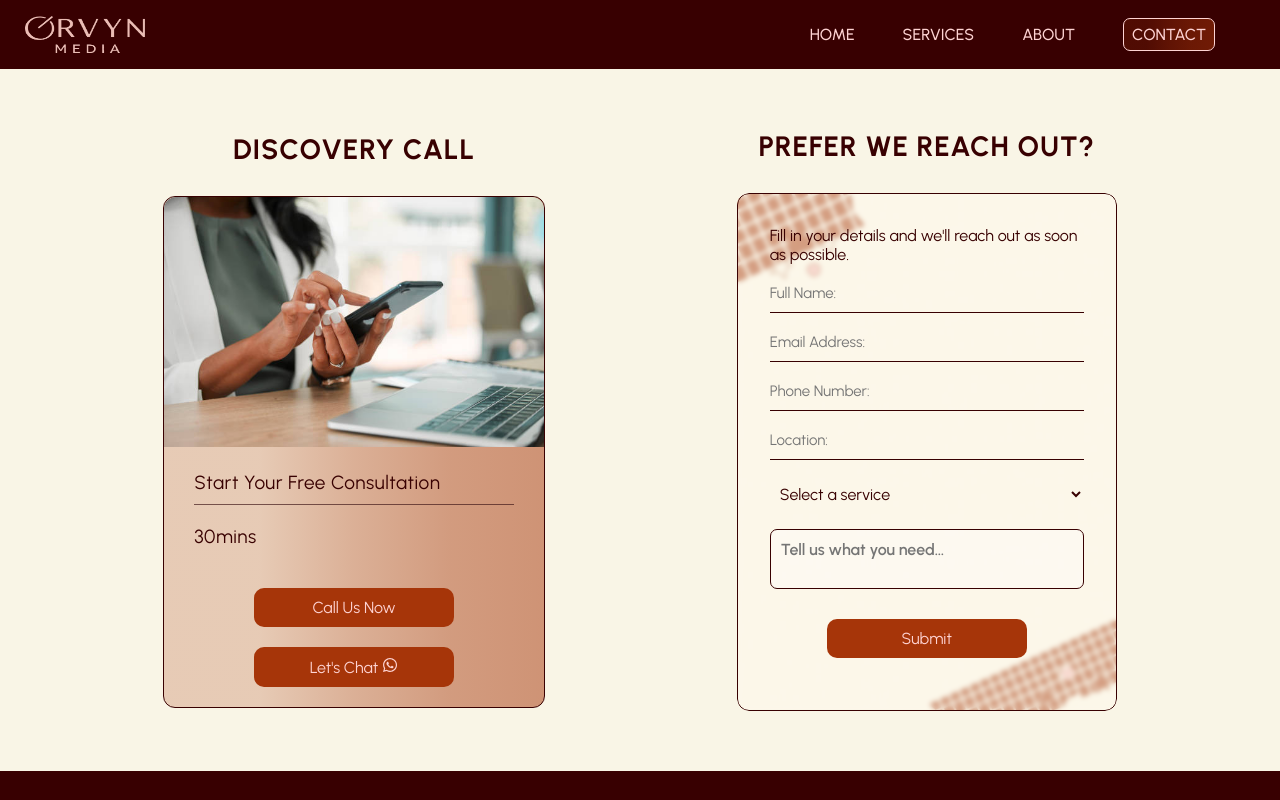
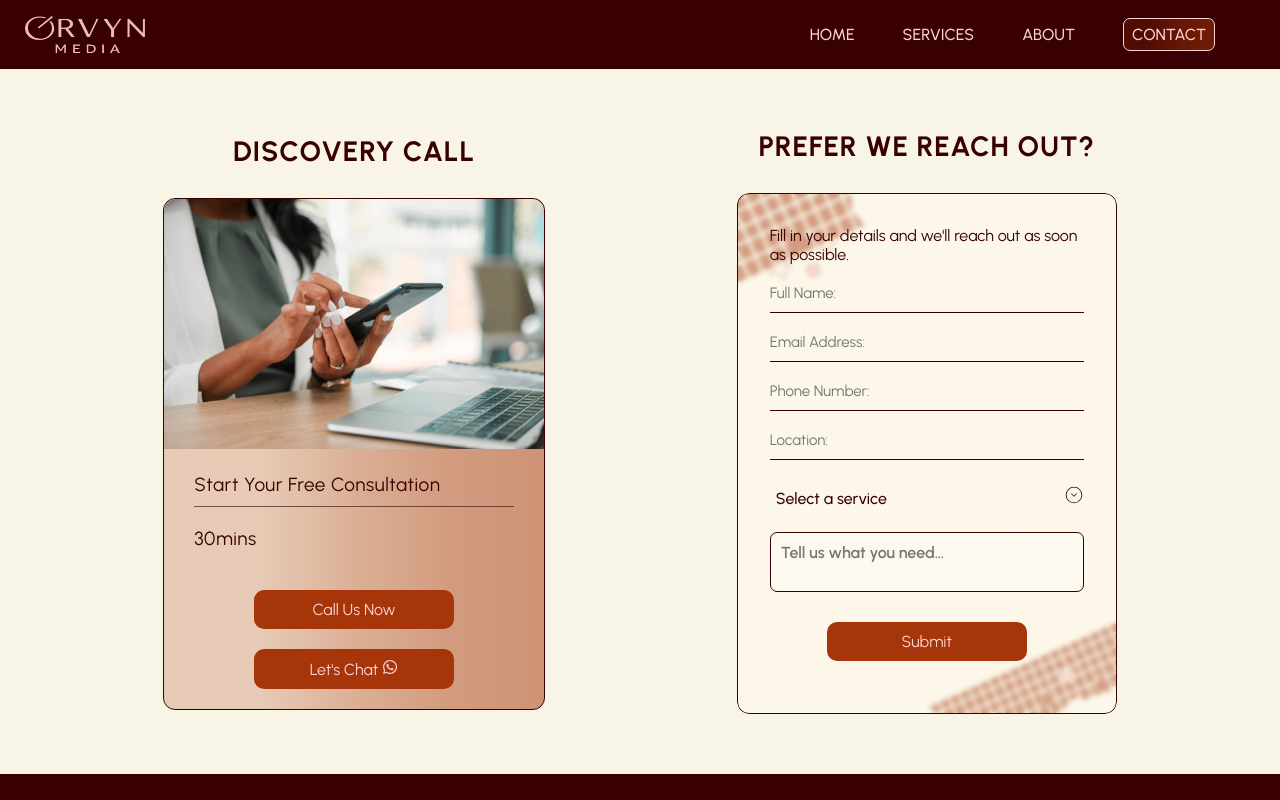
Before and after one commit to OlajuwonX/OrvynMedia, a React (Vite) app: page /contact in a window 1280 px wide. Shown: the top 800 px of the page. Built offline with nearby package versions, Linux system fonts and the light colour scheme; a web font is replaced by a local one.

Commit message:
after the new whatsapp link and the dropdown icon

```diff
--- a/src/Components/BTSVideo/BTSVideo.jsx
+++ b/src/Components/BTSVideo/BTSVideo.jsx
@@ -16,14 +16,11 @@ const BTSVideo = () => {
             </h1>
           </div>
           <p>
-            We'll capture clean behind-the-scenes shots of you doing your
-            thing, perfect for content and brand storytelling.
+            We'll capture clean behind-the-scenes shots of you doing your thing,
+            perfect for content and brand storytelling.
           </p>
           <h3>1 – 30 mins shoot, edited and ready to post.</h3>
-          <a
-            href="https://wa.me/2348071802928?text=Hi%20Orvyn%20Media%2C%20I'm%20interested%20in%20a%20graphics%20design%20project.%20Here%20are%20the%20details%3A%0A-%20Type%20of%20design%3A%20%0A-%20What%20it's%20for%3A%20%0A-%20Any%20deadline%3A%20%0A-%20My%20name%3A
-"
-          >
+          <a href="https://wa.link/i0alen">
             <button className="Button">Book Instantly</button>
           </a>
         </div>
--- a/src/Components/ContactForm/ContactForm.css
+++ b/src/Components/ContactForm/ContactForm.css
@@ -82,11 +82,32 @@
 
 .FormSelect {
   background: inherit;
+  appearance: none;
+  -webkit-appearance: none;
+  -moz-appearance: none;
   border: none;
   padding: 4px 6px;
+  font-weight: 500;
   border-radius: 4px;
   color: var(--text);
   font-size: var(--font-size-p);
+  outline: none;
+  cursor: pointer;
+}
+
+.SelectWrapper {
+  position: relative;
+  width: 100%;
+  display: flex;
+  justify-content: space-between;
+  cursor: pointer;
+  margin-top: 5px;
+}
+
+.SelectIcon {
+  pointer-events: none;
+  color: var(--text);
+  z-index: 2;
 }
 
 .ContactForm .Button {
--- a/src/Components/ContactForm/ContactForm.jsx
+++ b/src/Components/ContactForm/ContactForm.jsx
@@ -1,7 +1,10 @@
-import { useState } from "react";
+import { useRef, useState } from "react";
 import "./ContactForm.css";
+import { CiCircleChevDown } from "react-icons/ci";
 
 const ContactForm = () => {
+  const selectRef = useRef();
+
   const [selectedService, setSelectedService] = useState("");
   const [description, setDescription] = useState("");
   const [isSubmitting, setIsSubmitting] = useState(false);
@@ -63,13 +66,14 @@ const ContactForm = () => {
           <input type="tel" name="phone" placeholder="Phone Number:" required />
           <input type="text" name="location" placeholder="Location:" required />
 
+          <div className="SelectWrapper">
             <select
               id="selectedService"
               name="selectedService"
               value={selectedService}
               onChange={(e) => setSelectedService(e.target.value)}
+              required
               className="FormSelect"
-            required
             >
               <option value="" disabled>
                 Select a service
@@ -82,6 +86,13 @@ const ContactForm = () => {
               <option value="Website Development">Web Development</option>
               <option value="Graphics Design">Graphics Design</option>
             </select>
+            <span
+              onClick={() => selectRef.current?.focus()}
+              className="SelectIcon"
+            >
+              <CiCircleChevDown size={20} />
+            </span>
+          </div>
 
           <textarea
             value={description}
--- a/src/Components/Footer/Footer.css
+++ b/src/Components/Footer/Footer.css
@@ -12,6 +12,8 @@
 
 .FooterContainer .Button:hover {
   padding: 0;
+  color: #fed3d3;
+  scale: 1.1;
 }
 
 .FooterSection {
@@ -65,11 +67,11 @@
   font-weight: 200;
   letter-spacing: 0.8px;
   text-decoration: none;
-  transition: all 0.5s ease;
+  transition: all 0.3s ease;
 }
 
 .FooterMenuLinks:hover {
-  color: #d8b788;
+  color: #fed3d3;
   scale: 1.1;
 }
 
@@ -98,7 +100,7 @@
 }
 
 .FooterContactLinks .ContactBtn:hover {
-  color: #d8b788;
+  color: #fed3d3;
 }
 
 .FooterContactLinks span {
@@ -122,12 +124,9 @@
 
 .FooterQuickLinks .Button:hover {
   background: none;
+  scale: 1.1;
+  color: #fed3d3;
 }
-
-.FooterQuickLinks .Button:hover {
-  scale: 1;
-}
-
 
 .FooterCopyright {
   display: flex;
@@ -151,7 +150,6 @@
   flex-direction: column;
   gap: 10px;
 }
-
 
 .ContactIcons {
   font-size: var(--font-size-p);
@@ -440,14 +438,13 @@
     height: 0.6px;
     background: #fed3d3;
     opacity: 0.9;
-
   }
 
   .FooterCopyright {
     background: inherit;
   }
 
-  .FooterEnd{
+  .FooterEnd {
     width: 78vw;
     padding: 0 -40px;
   }
--- a/src/Components/Pages/AboutUs/About.css
+++ b/src/Components/Pages/AboutUs/About.css
@@ -73,6 +73,7 @@
   height: 120px;
   width: 130px;
   border-radius: 6px;
+  z-index: 10;
 }
 
 .AboutImgContainer p {
@@ -239,6 +240,7 @@
     height: 100px;
     width: 100px;
     border-radius: 6px;
+    z-index: 10;
   }
 
   .SmallImgContainer p {
--- a/src/Components/Pages/Contact/Contact.jsx
+++ b/src/Components/Pages/Contact/Contact.jsx
@@ -32,7 +32,7 @@ const Contact = () => {
                 <a href="tel:+2348071802928">
                   <button className="Button">Call Us Now</button>
                 </a>
-                <a href="https://wa.me/2348071802928?text=Hi%20Orvyn%20Media%2C%20I'm%20interested%20in%20a%20graphics%20design%20project.%20Here%20are%20the%20details%3A%0A-%20Type%20of%20design%3A%20%0A-%20What%20it's%20for%3A%20%0A-%20Any%20deadline%3A%20%0A-%20My%20name%3A">
+                <a href="https://wa.link/i0alen">
                   <button className="Button">
                     Let's Chat <FaWhatsapp size={16} />
                   </button>
--- a/src/Components/Revamp/Revamp.css
+++ b/src/Components/Revamp/Revamp.css
@@ -157,6 +157,7 @@
   .RevampImg {
     display: flex;
     flex-direction: row;
+    justify-content: center;
     align-items: center;
     flex: 1.5;
     gap: 30px;
--- a/src/Components/Revamp/Revamp.jsx
+++ b/src/Components/Revamp/Revamp.jsx
@@ -24,7 +24,7 @@ const Revamp = () => {
         <div className="RevampTextCard">
           <p className="RevampText">{RevampData.text}</p>
           <div className="RevampBtn">
-            <a href="https://wa.me/2348071802928?text=Hi%20Orvyn%20Media%2C%20I'm%20interested%20in%20a%20graphics%20design%20project.%20Here%20are%20the%20details%3A%0A-%20Type%20of%20design%3A%20%0A-%20What%20it's%20for%3A%20%0A-%20Any%20deadline%3A%20%0A-%20My%20name%3A">
+            <a href="https://wa.link/i0alen">
               <button className="Button">Book Instantly</button>
             </a>
           </div>
```
Lines whose indentation alone changed are shown as unchanged.
